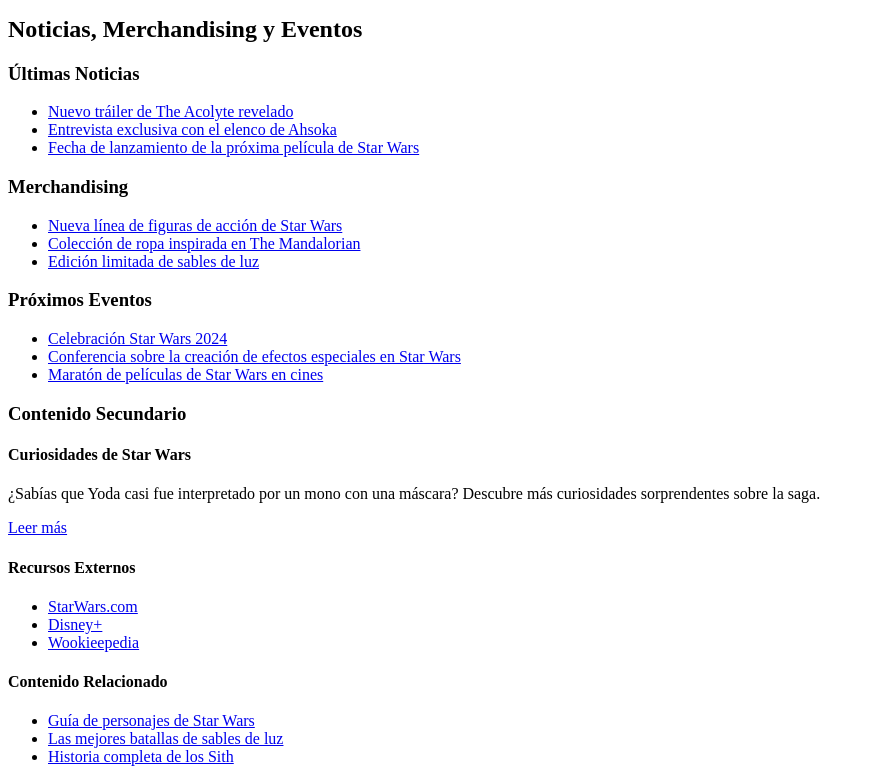
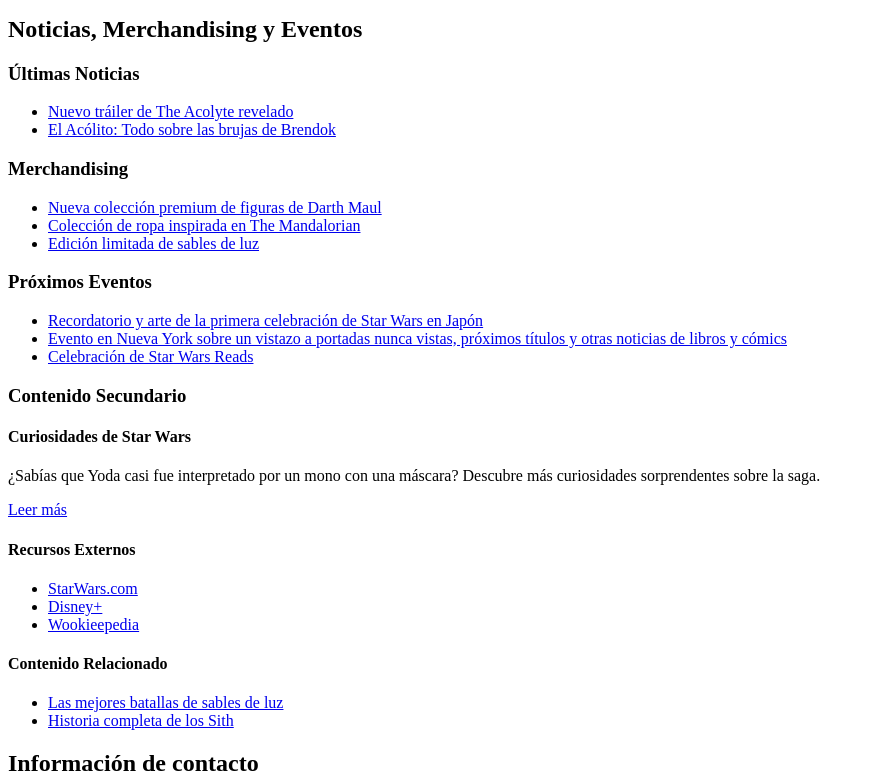
Before and after one commit to lolett/html5_arquitectura_informacion, a plain HTML site: page index.html in a window 1280 px wide. Shown: the part 4140-4923 px from the top of the page, without its empty margins (0-875 px from the left). Drawn offline with Linux system fonts and the light colour scheme.

Commit message:
almost there
Completed links, fixed unclosed tags.
To do: write other characters section

```diff
--- a/index.html
+++ b/index.html
@@ -24,7 +24,7 @@
           <li><a href="#personajes">Personajes</a></li>
           <li><a href="#películas-series">Perlículas y series</a></li>
           <li>
-            <a href="#notias-merchandising-eventos">
+            <a href="#noticias-merchandising-eventos">
               Noticias, merchandising y eventos
             </a>
           </li>
@@ -377,33 +377,71 @@
           href="https://www.starwars.com/news/star-wars-movies-and-series-guide"
           >Star Wars. Guía de películas y series</a
         >
+      </section>
       <section id="noticias-merchandising-eventos">
         <h2>Noticias, Merchandising y Eventos</h2>
 
         <article id="noticias">
           <h3>Últimas Noticias</h3>
           <ul>
-                  <li><a href="https://www.starwars.com/news/the-acolyte-trailer">Nuevo tráiler de The Acolyte revelado</a></li>
-                  <li><a href="https://www.starwars.com/news/ahsoka-cast-interview">Entrevista exclusiva con el elenco de Ahsoka</a></li>
-                  <li><a href="https://www.starwars.com/news/next-movie-release-date">Fecha de lanzamiento de la próxima película de Star Wars</a></li>
+            <li>
+              <a href="https://www.starwars.com/news/the-acolyte-trailer"
+                >Nuevo tráiler de The Acolyte revelado</a
+              >
+            </li>
+            <li>
+              <a href="https://www.starwars.com/news/the-acolyte-witches"
+                >El Acólito: Todo sobre las brujas de Brendok</a
+              >
+            </li>
           </ul>
         </article>
 
         <article id="merchandising">
           <h3>Merchandising</h3>
           <ul>
-                  <li><a href="#">Nueva línea de figuras de acción de Star Wars</a></li>
-                  <li><a href="#">Colección de ropa inspirada en The Mandalorian</a></li>
-                  <li><a href="#">Edición limitada de sables de luz</a></li>
+            <li>
+              <a
+                href="https://www.starwars.com/news/premium-collectibles-studio-darth-maul"
+                >Nueva colección premium de figuras de Darth Maul</a
+              >
+            </li>
+            <li>
+              <a href="https://www.starwars.com/news/mando-mania-week-4"
+                >Colección de ropa inspirada en The Mandalorian</a
+              >
+            </li>
+            <li>
+              <a
+                href="https://www.starwars.com/news/star-wars-the-lightsaber-collection-first-look"
+                >Edición limitada de sables de luz</a
+              >
+            </li>
           </ul>
         </article>
 
         <article id="eventos">
           <h3>Próximos Eventos</h3>
           <ul>
-                  <li><a href="#">Celebración Star Wars 2024</a></li>
-                  <li><a href="#">Conferencia sobre la creación de efectos especiales en Star Wars</a></li>
-                  <li><a href="#">Maratón de películas de Star Wars en cines</a></li>
+            <li>
+              <a
+                href="https://www.starwars.com/news/star-wars-celebration-oral-history"
+                >Recordatorio y arte de la primera celebración de Star Wars en
+                Japón</a
+              >
+            </li>
+            <li>
+              <a
+                href="https://www.starwars.com/news/nycc-2023-lucasfilm-publishing-panel"
+                >Evento en Nueva York sobre un vistazo a portadas nunca vistas,
+                próximos títulos y otras noticias de libros y cómics</a
+              >
+            </li>
+            <li>
+              <a href="https://www.starwars.com/news/star-wars-reads"
+                >Celebración de Star Wars Reads</a
+              >
+            </li>
           </ul>
         </article>
 
@@ -412,30 +450,52 @@
 
           <section id="curiosidades">
             <h4>Curiosidades de Star Wars</h4>
-                  <p>¿Sabías que Yoda casi fue interpretado por un mono con una máscara? Descubre más curiosidades sorprendentes sobre la saga.</p>
-                  <a href="#">Leer más</a>
+            <p>
+              ¿Sabías que Yoda casi fue interpretado por un mono con una
+              máscara? Descubre más curiosidades sorprendentes sobre la saga.
+            </p>
+            <a href="https://superfan.art/blog/curiosidades-sobre-star-wars/"
+              >Leer más</a
+            >
           </section>
 
           <section id="recursos">
             <h4>Recursos Externos</h4>
             <ul>
-                      <li><a href="https://www.starwars.com" target="_blank">StarWars.com</a></li>
-                      <li><a href="https://www.disneyplus.com" target="_blank">Disney+</a></li>
-                      <li><a href="https://www.wookieepedia.com" target="_blank">Wookieepedia</a></li>
+              <li>
+                <a href="https://www.starwars.com" target="_blank"
+                  >StarWars.com</a
+                >
+              </li>
+              <li>
+                <a href="https://www.disneyplus.com" target="_blank">Disney+</a>
+              </li>
+              <li>
+                <a href="https://www.wookieepedia.com" target="_blank"
+                  >Wookieepedia</a
+                >
+              </li>
             </ul>
           </section>
 
           <section id="contenido-relacionado">
             <h4>Contenido Relacionado</h4>
             <ul>
-                      <li><a href="#">Guía de personajes de Star Wars</a></li>
-                      <li><a href="#">Las mejores batallas de sables de luz</a></li>
-                      <li><a href="#">Historia completa de los Sith</a></li>
+              <li>
+                <a
+                  href="https://starwars.fandom.com/wiki/The_Greatest_Ever..._Lightsaber_Battles"
+                  >Las mejores batallas de sables de luz</a
+                >
+              </li>
+              <li>
+                <a href="https://starwars.fandom.com/wiki/Sith"
+                  >Historia completa de los Sith</a
+                >
+              </li>
             </ul>
           </section>
         </aside>
       </section>
-
     </main>
     <footer>
       <section id="contacto">
```
Lines whose indentation alone changed are shown as unchanged.
